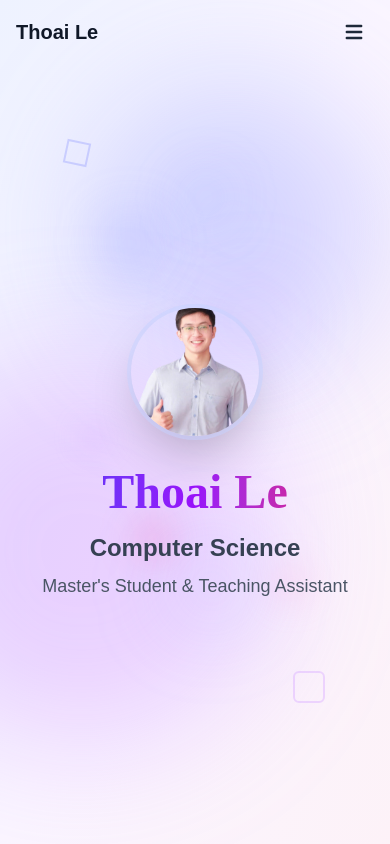
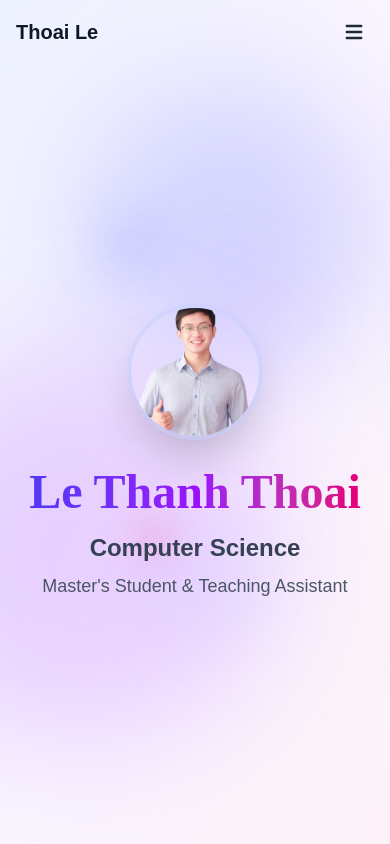
Before and after one commit to thoailt/thoailt.github.io, a React (Vite) app: page / in a window 390 px wide. Shown: the top 844 px of the page. Built offline with nearby package versions, Linux system fonts and the light colour scheme.

Commit message:
Improve performance

```diff
--- a/index.html
+++ b/index.html
@@ -7,9 +7,6 @@
     <meta name="description" content="Thoai Le - Academic Personal Website" />
     <meta name="author" content="Thoai Le" />
     <title>Thoai Le</title>
-
-    <!-- Bootstrap Icons -->
-    <link href="https://cdn.jsdelivr.net/npm/bootstrap-icons@1.10.0/font/bootstrap-icons.css" rel="stylesheet" />
   </head>
   <body>
     <div id="root"></div>
--- a/public/contents/config.yml
+++ b/public/contents/config.yml
@@ -1,5 +1,6 @@
 title: Thoai Le
-page-top-title: Thoai Le
+nav-title: Thoai Le
+page-top-title: Le Thanh Thoai
 top-section-bg-text: Computer Science
-home-subtitle: Thoai Le
-copyright-text: '2025 &copy; <a href="https://thoailt.com">Thoai Le</a>'
+home-subtitle: Le Thanh Thoai
+copyright-text: '2025 &copy; <a href="https://thoailt.com">Le Thanh Thoai</a>'
--- a/src/App.jsx
+++ b/src/App.jsx
@@ -7,12 +7,10 @@ import Navigation from './components/Navigation';
 import Hero from './components/Hero';
 import LoadingScreen from './components/LoadingScreen';
 
-// Custom sections (not lazy loaded for better UX)
-import AboutSection from './components/AboutSection';
-import PublicationsSection from './components/PublicationsSection';
-import AwardsSection from './components/AwardsSection';
-
-// Lazy load footer
+// Lazy load sections below the fold for better performance
+const AboutSection = lazy(() => import('./components/AboutSection'));
+const PublicationsSection = lazy(() => import('./components/PublicationsSection'));
+const AwardsSection = lazy(() => import('./components/AwardsSection'));
 const Footer = lazy(() => import('./components/Footer'));
 const ScrollToTop = lazy(() => import('./components/ScrollToTop'));
 
@@ -27,10 +25,10 @@ function App() {
   }, [config]);
 
   useEffect(() => {
-    // Show loading screen for at least 1.5 seconds for smooth animation
+    // Show loading screen for 0.5 seconds for faster loading
     const timer = setTimeout(() => {
       setShowLoading(false);
-    }, 1500);
+    }, 500);
 
     return () => clearTimeout(timer);
   }, []);
@@ -42,7 +40,7 @@ function App() {
       </AnimatePresence>
 
       <div className="min-h-screen bg-white">
-      <Navigation title={config?.['page-top-title'] || "Thoai Le"} />
+      <Navigation title={config?.['nav-title'] || "Thoai Le"} />
 
       <Hero
         name={config?.['page-top-title'] || "Thoai Le"}
@@ -51,10 +49,16 @@ function App() {
         avatar="/assets/img/avt-transparent.png"
       />
 
-      {/* Main Content Sections */}
-      <AboutSection />
-      <PublicationsSection />
-      <AwardsSection />
+      {/* Main Content Sections - Lazy loaded */}
+      <Suspense fallback={
+        <div className="py-20 flex items-center justify-center">
+          <div className="w-8 h-8 border-4 border-indigo-600 border-t-transparent rounded-full animate-spin"></div>
+        </div>
+      }>
+        <AboutSection />
+        <PublicationsSection />
+        <AwardsSection />
+      </Suspense>
 
       {/* Lazy loaded footer */}
       <Suspense fallback={<div className="h-20"></div>}>
--- a/src/components/CursorTrail.jsx
+++ b/src/components/CursorTrail.jsx
@@ -4,6 +4,7 @@ import { motion, useMotionValue, useSpring } from 'framer-motion';
 const CursorTrail = () => {
   const [trails, setTrails] = useState([]);
   const [lastTrailTime, setLastTrailTime] = useState(0);
+  const [isMobile, setIsMobile] = useState(false);
 
   const cursorX = useMotionValue(0);
   const cursorY = useMotionValue(0);
@@ -35,18 +36,36 @@ const CursorTrail = () => {
     }
   }, [cursorX, cursorY, lastTrailTime]);
 
+  // Detect mobile/tablet devices
   useEffect(() => {
+    const checkMobile = () => {
+      setIsMobile(window.innerWidth < 1024 || 'ontouchstart' in window);
+    };
+    checkMobile();
+    window.addEventListener('resize', checkMobile);
+    return () => window.removeEventListener('resize', checkMobile);
+  }, []);
+
+  useEffect(() => {
+    // Disable cursor trail on mobile/tablet for performance
+    if (isMobile) return;
+
     window.addEventListener('mousemove', handleMouseMove, { passive: true });
     return () => window.removeEventListener('mousemove', handleMouseMove);
-  }, [handleMouseMove]);
+  }, [handleMouseMove, isMobile]);
 
   // Auto remove old trails - slower interval
   useEffect(() => {
+    if (isMobile) return;
+
     const interval = setInterval(() => {
       setTrails(prev => prev.length > 0 ? prev.slice(1) : prev);
     }, 150);
     return () => clearInterval(interval);
-  }, []);
+  }, [isMobile]);
+
+  // Don't render cursor trail on mobile/tablet
+  if (isMobile) return null;
 
   return (
     <>
--- a/src/components/Hero.jsx
+++ b/src/components/Hero.jsx
@@ -40,13 +40,18 @@ const Hero = ({
   const parallaxX4 = useSpring(useTransform(mouseX, [-0.5, 0.5], [-60, 60]), slowSpringConfig);
   const parallaxY4 = useSpring(useTransform(mouseY, [-0.5, 0.5], [-60, 60]), slowSpringConfig);
 
-  // Handle mouse move
+  // Throttle mouse move for better performance
   const handleMouseMove = (e) => {
-    const rect = e.currentTarget.getBoundingClientRect();
-    const x = (e.clientX - rect.left) / rect.width - 0.5;
-    const y = (e.clientY - rect.top) / rect.height - 0.5;
-    mouseX.set(x);
-    mouseY.set(y);
+    // Use requestAnimationFrame to throttle updates
+    if (!isHovered) return;
+
+    requestAnimationFrame(() => {
+      const rect = e.currentTarget.getBoundingClientRect();
+      const x = (e.clientX - rect.left) / rect.width - 0.5;
+      const y = (e.clientY - rect.top) / rect.height - 0.5;
+      mouseX.set(x);
+      mouseY.set(y);
+    });
   };
 
   const handleMouseLeave = () => {
@@ -91,63 +96,22 @@ const Hero = ({
         />
       </div>
 
-      {/* Floating Particles following mouse */}
+      {/* Floating Particles following mouse - Reduced for performance */}
       <motion.div
-        className="absolute top-1/4 left-1/4 w-16 h-16 bg-indigo-400/20 rounded-full blur-xl"
+        className="absolute top-1/4 left-1/4 w-16 h-16 bg-indigo-400/20 rounded-full blur-xl will-change-transform"
         style={{ x: parallaxX1, y: parallaxY1 }}
       />
       <motion.div
-        className="absolute top-1/3 right-1/4 w-20 h-20 bg-purple-400/15 rounded-full blur-2xl"
+        className="absolute top-1/3 right-1/4 w-20 h-20 bg-purple-400/15 rounded-full blur-2xl will-change-transform"
         style={{ x: parallaxX2, y: parallaxY2 }}
       />
       <motion.div
-        className="absolute bottom-1/3 left-1/3 w-12 h-12 bg-pink-400/20 rounded-full blur-lg"
+        className="absolute bottom-1/3 left-1/3 w-12 h-12 bg-pink-400/20 rounded-full blur-lg will-change-transform"
         style={{ x: parallaxX3, y: parallaxY3 }}
       />
       <motion.div
-        className="absolute bottom-1/4 right-1/3 w-24 h-24 bg-indigo-300/15 rounded-full blur-2xl"
+        className="absolute bottom-1/4 right-1/3 w-24 h-24 bg-indigo-300/15 rounded-full blur-2xl will-change-transform"
         style={{ x: parallaxX4, y: parallaxY4 }}
-      />
-
-      {/* More subtle particles */}
-      <motion.div
-        className="absolute top-1/2 left-1/5 w-8 h-8 bg-purple-300/25 rounded-full blur-md"
-        style={{
-          x: useSpring(useTransform(mouseX, [-0.5, 0.5], [-40, 40]), slowSpringConfig),
-          y: useSpring(useTransform(mouseY, [-0.5, 0.5], [-40, 40]), slowSpringConfig)
-        }}
-      />
-      <motion.div
-        className="absolute top-2/3 right-1/5 w-10 h-10 bg-pink-300/20 rounded-full blur-lg"
-        style={{
-          x: useSpring(useTransform(mouseX, [-0.5, 0.5], [-70, 70]), slowSpringConfig),
-          y: useSpring(useTransform(mouseY, [-0.5, 0.5], [-70, 70]), slowSpringConfig)
-        }}
-      />
-      <motion.div
-        className="absolute top-1/5 right-2/5 w-14 h-14 bg-indigo-300/15 rounded-full blur-xl"
-        style={{
-          x: useSpring(useTransform(mouseX, [-0.5, 0.5], [-25, 25]), slowSpringConfig),
-          y: useSpring(useTransform(mouseY, [-0.5, 0.5], [-25, 25]), slowSpringConfig)
-        }}
-      />
-
-      {/* Geometric shapes following mouse */}
-      <motion.div
-        className="absolute top-1/6 left-1/6 w-6 h-6 border-2 border-indigo-400/30 rotate-12"
-        style={{
-          x: useSpring(useTransform(mouseX, [-0.5, 0.5], [-35, 35]), slowSpringConfig),
-          y: useSpring(useTransform(mouseY, [-0.5, 0.5], [-35, 35]), slowSpringConfig),
-          rotate: useSpring(useTransform(mouseX, [-0.5, 0.5], [-20, 20]), slowSpringConfig)
-        }}
-      />
-      <motion.div
-        className="absolute bottom-1/6 right-1/6 w-8 h-8 border-2 border-purple-400/25 rounded-md"
-        style={{
-          x: useSpring(useTransform(mouseX, [-0.5, 0.5], [-45, 45]), slowSpringConfig),
-          y: useSpring(useTransform(mouseY, [-0.5, 0.5], [-45, 45]), slowSpringConfig),
-          rotate: useSpring(useTransform(mouseY, [-0.5, 0.5], [20, -20]), slowSpringConfig)
-        }}
       />
 
       {/* Content with Parallax */}
--- a/src/components/LoadingScreen.jsx
+++ b/src/components/LoadingScreen.jsx
@@ -124,11 +124,11 @@ const LoadingScreen = () => {
             </div>
           </motion.div>
 
-          {/* Floating particles */}
-          {[...Array(6)].map((_, i) => (
+          {/* Floating particles - Reduced to 3 for performance */}
+          {[...Array(3)].map((_, i) => (
             <motion.div
               key={i}
-              className="absolute w-2 h-2 rounded-full bg-gradient-to-r from-indigo-400 to-purple-400 opacity-40"
+              className="absolute w-2 h-2 rounded-full bg-gradient-to-r from-indigo-400 to-purple-400 opacity-40 will-change-transform"
               style={{
                 top: `${Math.random() * 200 - 100}px`,
                 left: `${Math.random() * 200 - 100}px`,
@@ -142,7 +142,7 @@ const LoadingScreen = () => {
                 duration: 3 + Math.random() * 2,
                 repeat: Infinity,
                 ease: "easeInOut",
-                delay: i * 0.3,
+                delay: i * 0.4,
               }}
             />
           ))}
```
